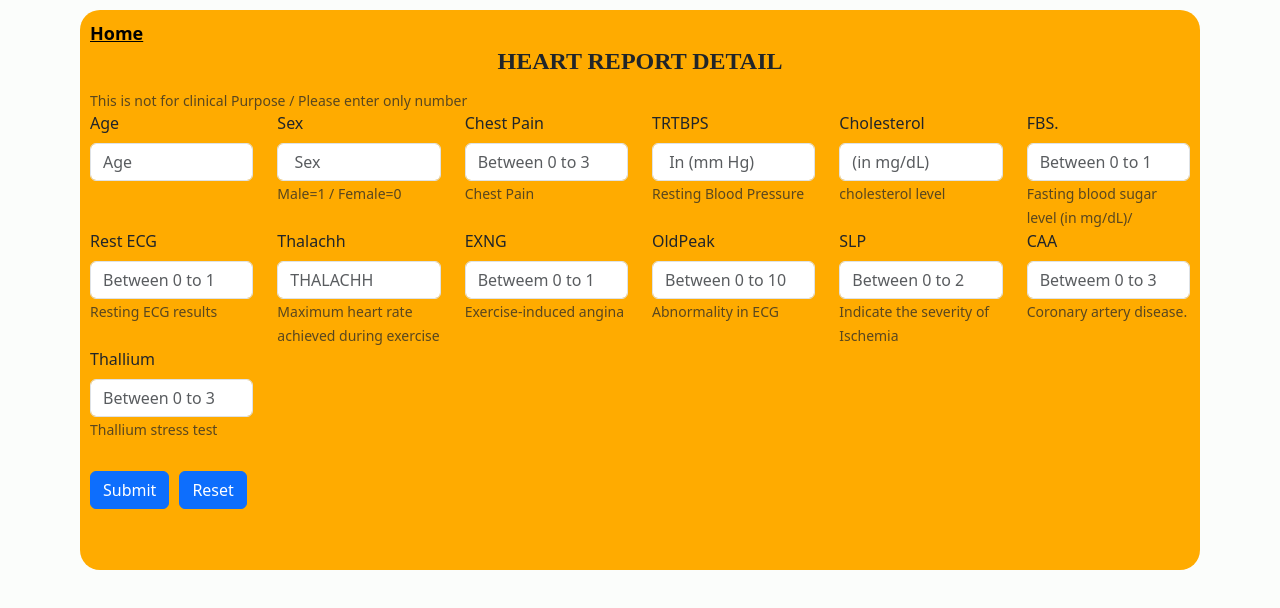
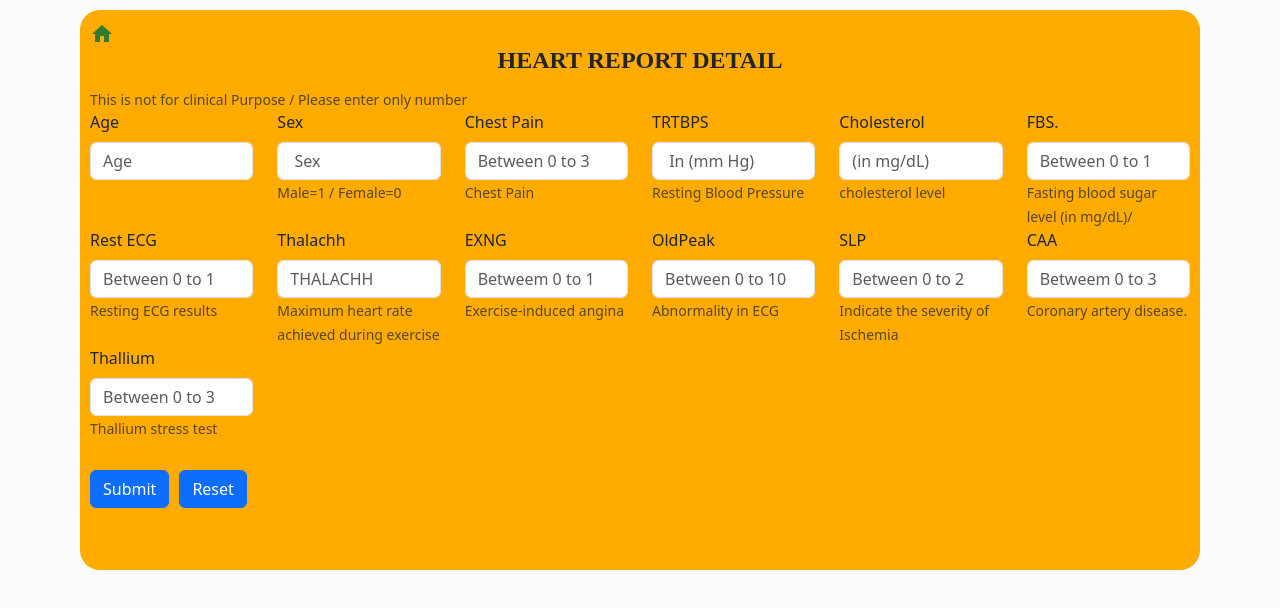
Before and after one commit to Cvr421/Disease_Prediction_HEART_DIABETES, a React (Create React App) app in the folder frontend/: page /patient_Heart_data in a window 1280 px wide. Shown: the top 608 px of the page. Built offline with nearby package versions, Linux system fonts and the light colour scheme.

Commit message:
Adding homeicon to redirect to home page

```diff
--- a/frontend/package.json
+++ b/frontend/package.json
@@ -5,6 +5,7 @@
   "dependencies": {
     "@emotion/react": "^11.11.4",
     "@emotion/styled": "^11.11.0",
+    "@mui/icons-material": "^5.15.11",
     "@mui/material": "^5.15.11",
     "@testing-library/jest-dom": "^5.17.0",
     "@testing-library/react": "^13.4.0",
--- /dev/null
+++ b/frontend/src/HomeIcon.js
@@ -0,0 +1,30 @@
+import  React from 'react';
+import Stack from '@mui/material/Stack';
+import { pink } from '@mui/material/colors';
+import SvgIcon from '@mui/material/SvgIcon';
+import { Link } from 'react-router-dom';
+
+function HomeIcon(props) {
+  return (
+    <Link to="/" style={{ textDecoration: 'none' }}>
+    <SvgIcon {...props}>
+      <path d="M10 20v-6h4v6h5v-8h3L12 3 2 12h3v8z" />
+    </SvgIcon>
+    </Link>
+  );
+}
+
+export default function SvgIconsColor() {
+  return (
+    <Stack direction="row" spacing={3}>
+      {/* <HomeIcon /> */}
+      {/* <HomeIcon color="primary" />
+      <HomeIcon color="secondary" />
+
+      <HomeIcon color="action" />
+      <HomeIcon color="disabled" /> */}
+       <HomeIcon color="success" />
+      {/* <HomeIcon sx={{ color: pink[500] }}  /> */}
+    </Stack>
+  );
+}
--- a/frontend/src/Patient_Diabetes_data.js
+++ b/frontend/src/Patient_Diabetes_data.js
@@ -7,7 +7,7 @@ import Form from 'react-bootstrap/Form';
 import { Predicted_Diabetes_result } from './Predicted_Diabetes_result';
 import './Patient_data.css'
 import CircularProgressWithLabel from './CircularWithValueLabel';
-
+import HomeIcon from './HomeIcon';
 
 export function Patient_Diabetes_data() {
 
@@ -104,7 +104,8 @@ const handleReset =()=>{
       <div className='formdata'>
         <Form className="Diabetes_patientdata"  onSubmit={handleSubmit} >
           <div className="row">
-          <Link className="link" to="/">Home</Link>
+          {/* <Link className="link" to="/">Home</Link> */}
+          <HomeIcon />
             <h5>DIABETES REPORT DETAIL</h5>
             <Form.Text className="text-muted">
               This is not for clinical Purpose / Please enter only number
--- a/frontend/src/Patient_Heart_data.js
+++ b/frontend/src/Patient_Heart_data.js
@@ -6,7 +6,7 @@ import Button from 'react-bootstrap/Button';
 import Form from 'react-bootstrap/Form';
 import { Predicted_Heart_result } from "./Predicted_Heart_result"
 import CircularProgressWithLabel from './CircularWithValueLabel';
-
+import HomeIcon from './HomeIcon';
 
 export function Patient_Heart_data() {
   const [loading, setLoading] = useState(false);
@@ -106,7 +106,8 @@ export function Patient_Heart_data() {
         <div className='formdata'>
           <Form className="patientdata"   onSubmit={handleSubmit}>
             <div className="row">
-              <Link className="link" to="/">Home</Link>
+              {/* <Link className="link" to="/">Home</Link> */}
+              <HomeIcon  />
               <h5>HEART REPORT DETAIL</h5>
               <Form.Text className="text-muted">
                 This is not for clinical Purpose / Please enter only number
```
Also changed, not shown: 1 other file (tests, documents, lock files or other folders).
